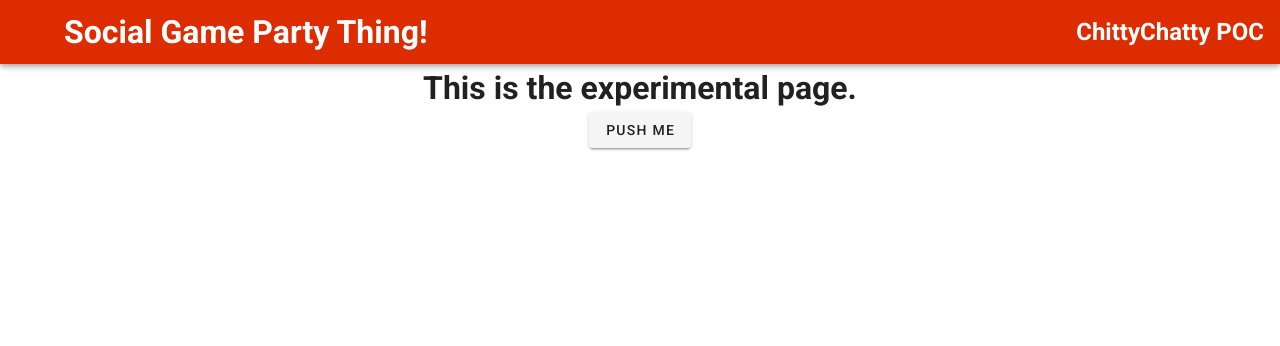
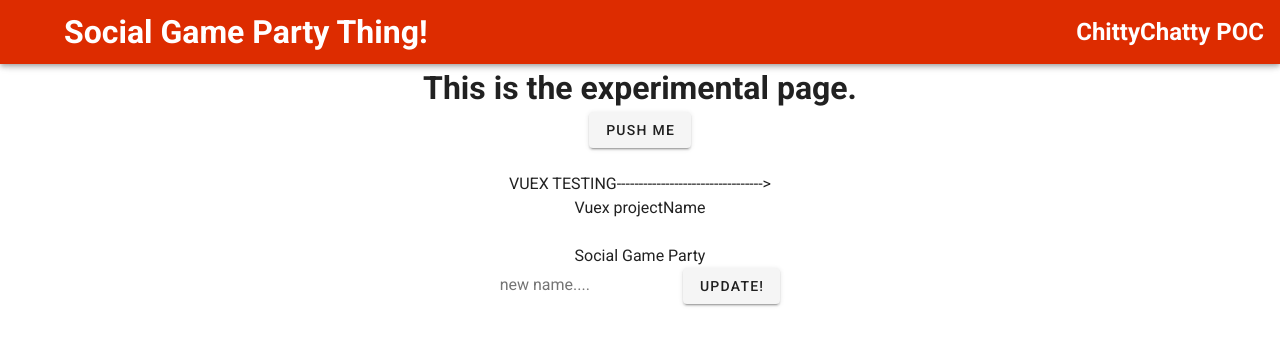
Before and after one commit to robhumble/SocialGameParty, a Vue app in the folder social-game-party/: page /#/experimental in a window 1280 px wide. Shown: the top 346 px of the page. Built offline with nearby package versions, Linux system fonts and the light colour scheme.

Commit message:
#14 - Setup Vuex store and tested in experimental.vue

```diff
--- a/social-game-party/src/main.js
+++ b/social-game-party/src/main.js
@@ -1,16 +1,15 @@
 import Vue from 'vue'
 import App from './App.vue'
 import router from './router'
-import Vuex from 'vuex'
 import vuetify from './plugins/vuetify';
-
-Vue.use(Vuex)
+import store from './store/store.js'
 
 Vue.config.productionTip = false
 
 new Vue({
   router,
   vuetify,
+  store,
   render: h => h(App)
 }).$mount('#app')
 
--- /dev/null
+++ b/social-game-party/src/store/store.js
@@ -0,0 +1,34 @@
+/*
+Vuex Store
+*/
+import Vue from 'vue'
+import Vuex from 'vuex'
+
+Vue.use(Vuex)
+
+export default new Vuex.Store({
+    state: {
+        projectName: 'Social Game Party'
+    },
+    getters: {
+        //Getters
+        projectName: state => {
+            return state.projectName;
+        }
+    },
+    //Synchronous (Simple setters)
+    mutations: {
+
+        setProjectName: (state, payload) => {
+            state.projectName = payload;
+        }
+    },
+    //Async (More complex functions)
+    actions: {
+        // setProjectName:(context, payload) => {
+        //   context.commit('setProjectName',payload);
+        // }
+    },
+    modules: {
+    }
+})
--- a/social-game-party/src/views/Experimental.vue
+++ b/social-game-party/src/views/Experimental.vue
@@ -1,47 +1,59 @@
 <template>
   <div class="experimental">
+    <div>
+      <h1>This is the experimental page.</h1>
 
-    <h1>This is the experimental page.</h1>
+      <v-btn @click="pushMeTest">Push Me</v-btn>
+    </div>
 
-    <v-btn @click="pushMeTest">Push Me</v-btn>
+    <br />
 
+    <div style="text-align:center;" id="vuexTest">
+      VUEX TESTING--------------------------------->
+      <label style="display:block">Vuex projectName</label>
+      <br />
+      <span>{{projectName}}</span>
+
+      <br />
+      <input v-model="newName" placeholder="new name...." />
+      <v-btn @click="updateProjectName">Update!</v-btn>
+    </div>
   </div>
 </template>
 
 
 <script>
-
+import { mapGetters } from "vuex";
 import * as sgf from "@/logic/socialGameFramework.js";
 // import DataConnector from "@/logic/DataConnector.js";
 
 export default {
   name: "Experimental",
-  components: {
+  components: {},
+  data: () => ({
+    newName: null
+  }),
+  mounted: function() {},
+  computed: {
+    ...mapGetters(["projectName"])
+  },
+  watch: {},
+  methods: {
+    pushMeTest: function() {
+      alert("The frameworks name is: " + sgf.mainFramework.name);
+      var x = 2;
+      var y = 3;
+      alert(`${x} + ${y} = ${sgf.mainFramework.addStuff(x, y)} `);
+    },
 
-  },
-  data: () => ({
-  }),
-   mounted: function() {
-  },
-  computed: {
-  },
-  watch: {
-  },
-  methods: {
-    pushMeTest: function(){
-
-      alert("The frameworks name is: " + sgf.mainFramework.name);
-      var x =2;
-      var y=3;
-      alert(`${x} + ${y} = ${sgf.mainFramework.addStuff(x,y)} `);
+    updateProjectName() {
+      this.$store.commit("setProjectName", this.newName);
     }
-  },
+  }
 };
 </script>
 <style lang="scss" scoped>
-
 .experimental {
   text-align: center;
 }
-
 </style>
```
